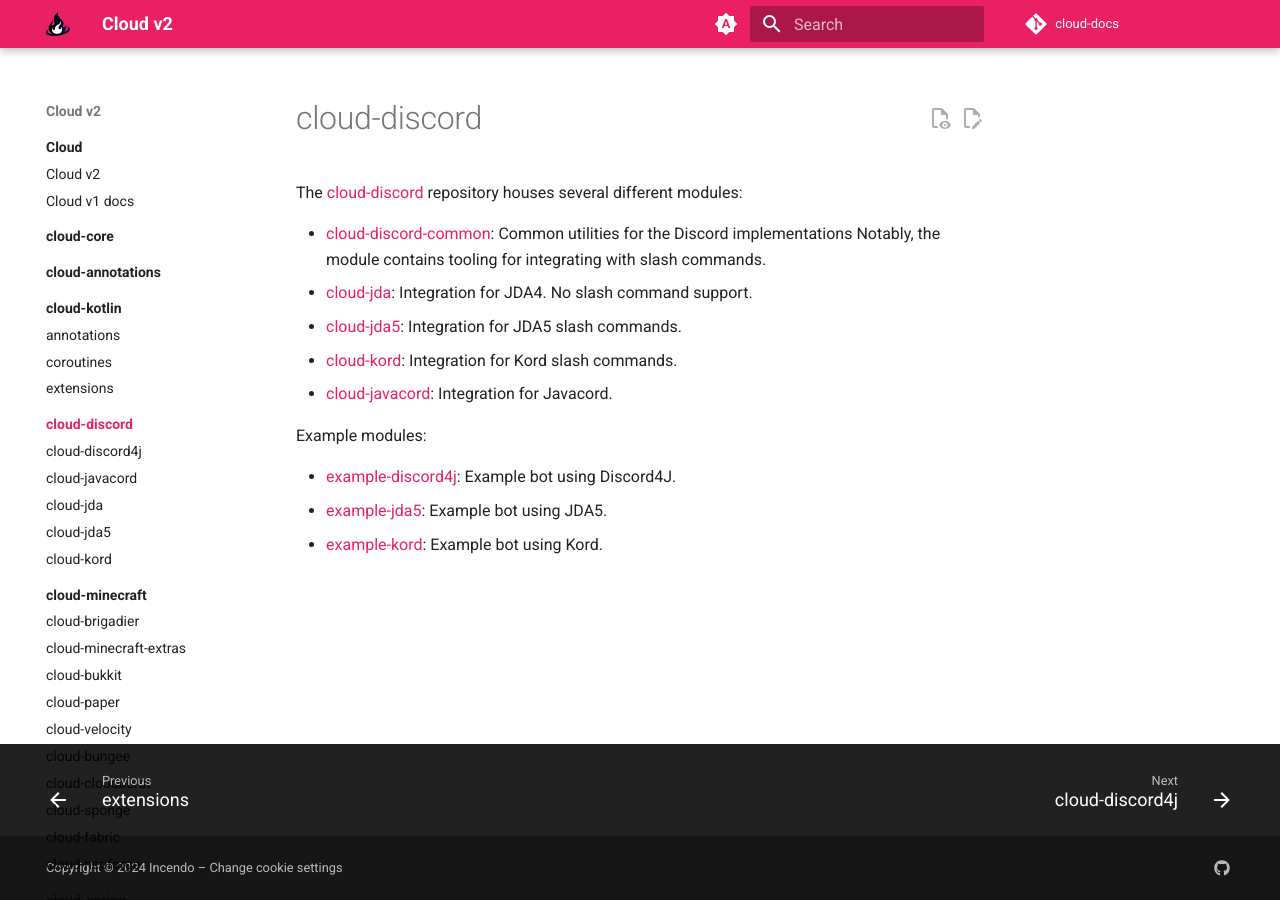
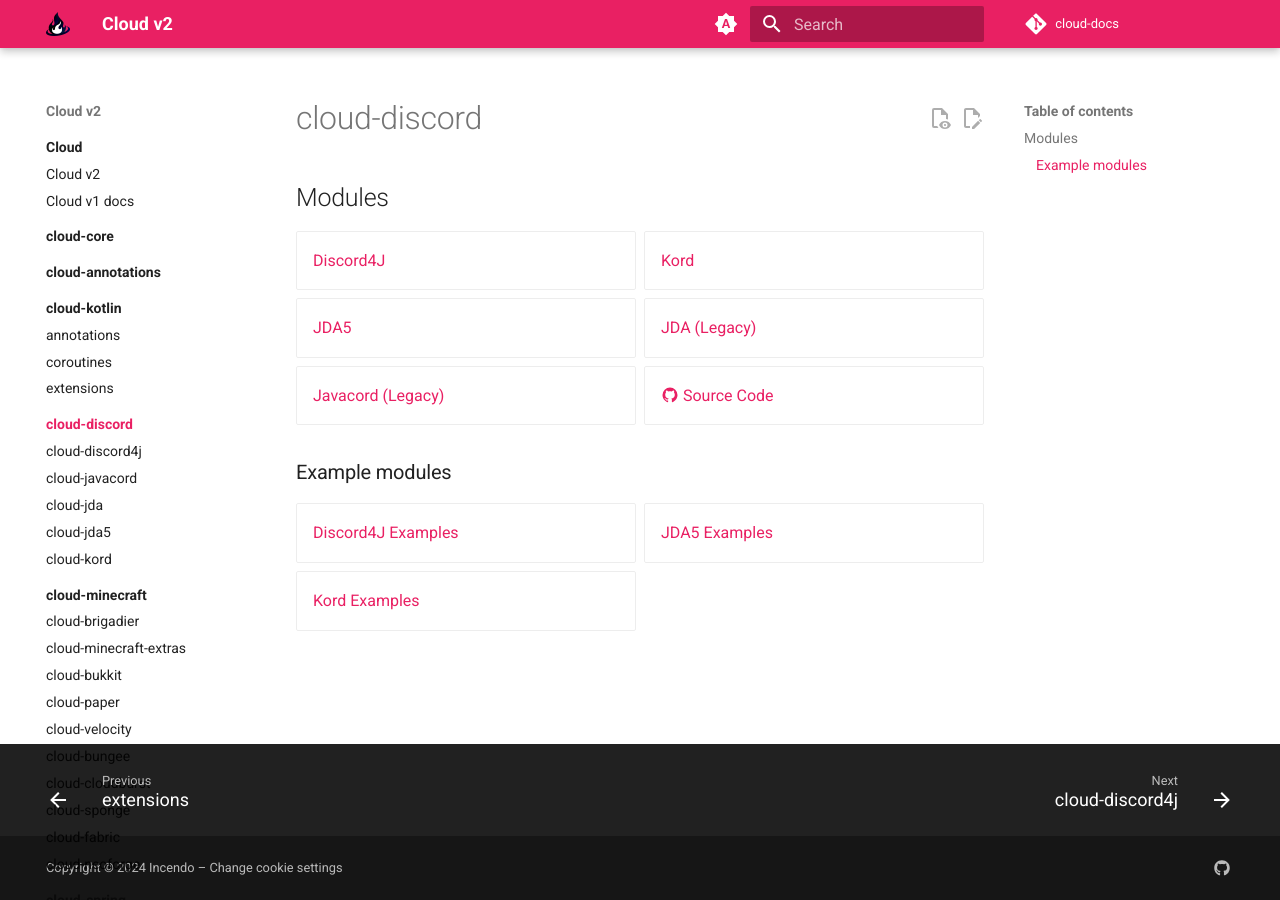
Before and after one commit to Incendo/cloud-docs, an MkDocs documentation site: the page built from docs/discord/index.md, in a window 1280 px wide. Built offline with MkDocs 1.6.1 and Material for MkDocs 9.7.7, drawn with Linux system fonts in a browser that asks for light colours; comment, search, counter and statistics services are not loaded.

Commit message:
feat: prettier index pages

```diff
--- a/docs/discord/index.md
+++ b/docs/discord/index.md
@@ -1,17 +1,24 @@
 # cloud-discord
 
-The [cloud-discord](https://github.com/incendo/cloud-discord) repository houses several different modules:
+## Modules
 
-- [cloud-discord-common](https://github.com/Incendo/cloud-discord/tree/master/cloud-discord-common):
-  Common utilities for the Discord implementations
-  Notably, the module contains tooling for integrating with slash commands.
-- [cloud-jda](./jda.md): Integration for JDA4. No slash command support.
-- [cloud-jda5](./jda5.md): Integration for JDA5 slash commands.
-- [cloud-kord](./kord.md): Integration for Kord slash commands.
-- [cloud-javacord](./javacord.md): Integration for Javacord.
+<div class="grid cards" markdown>
 
-Example modules:
+- [Discord4J](discord4j.md)
+- [Kord](kord.md)
+- [JDA5](jda5.md)
+- [JDA (Legacy)](jda.md)
+- [Javacord (Legacy)](javacord.md)
+- [:material-github: Source Code](https://github.com/incendo/cloud-discord)
 
-- [example-discord4j](https://github.com/Incendo/cloud-discord/tree/master/examples/example-discord4j): Example bot using Discord4J.
-- [example-jda5](https://github.com/Incendo/cloud-discord/tree/master/examples/example-jda5): Example bot using JDA5.
-- [example-kord](https://github.com/Incendo/cloud-discord/tree/master/examples/example-kord): Example bot using Kord.
+</div>
+
+### Example modules
+
+<div class="grid cards" markdown>
+
+- [Discord4J Examples](https://github.com/Incendo/cloud-discord/tree/master/examples/example-discord4j)
+- [JDA5 Examples](https://github.com/Incendo/cloud-discord/tree/master/examples/example-jda5)
+- [Kord Examples](https://github.com/Incendo/cloud-discord/tree/master/examples/example-kord)
+
+</div>
```
Also changed, not shown: docs/kotlin/index.md (+5 -1 lines).
